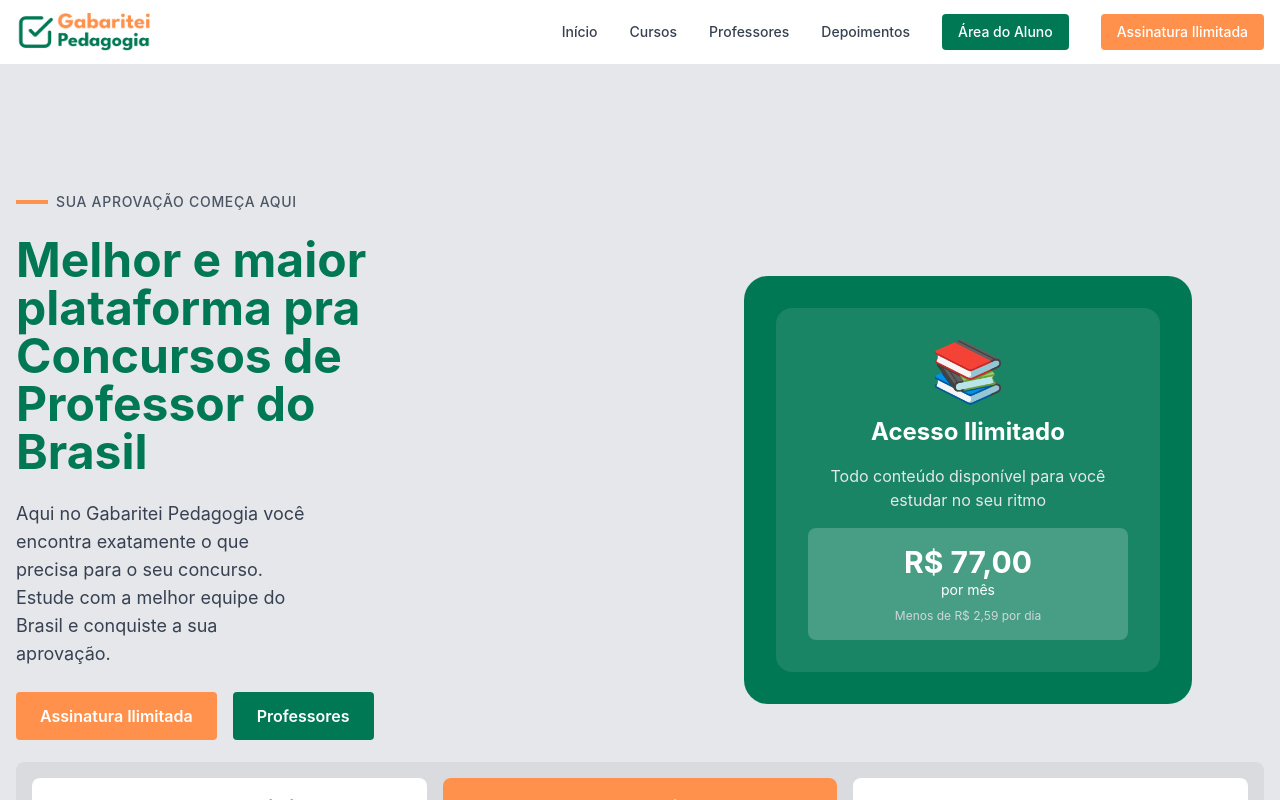
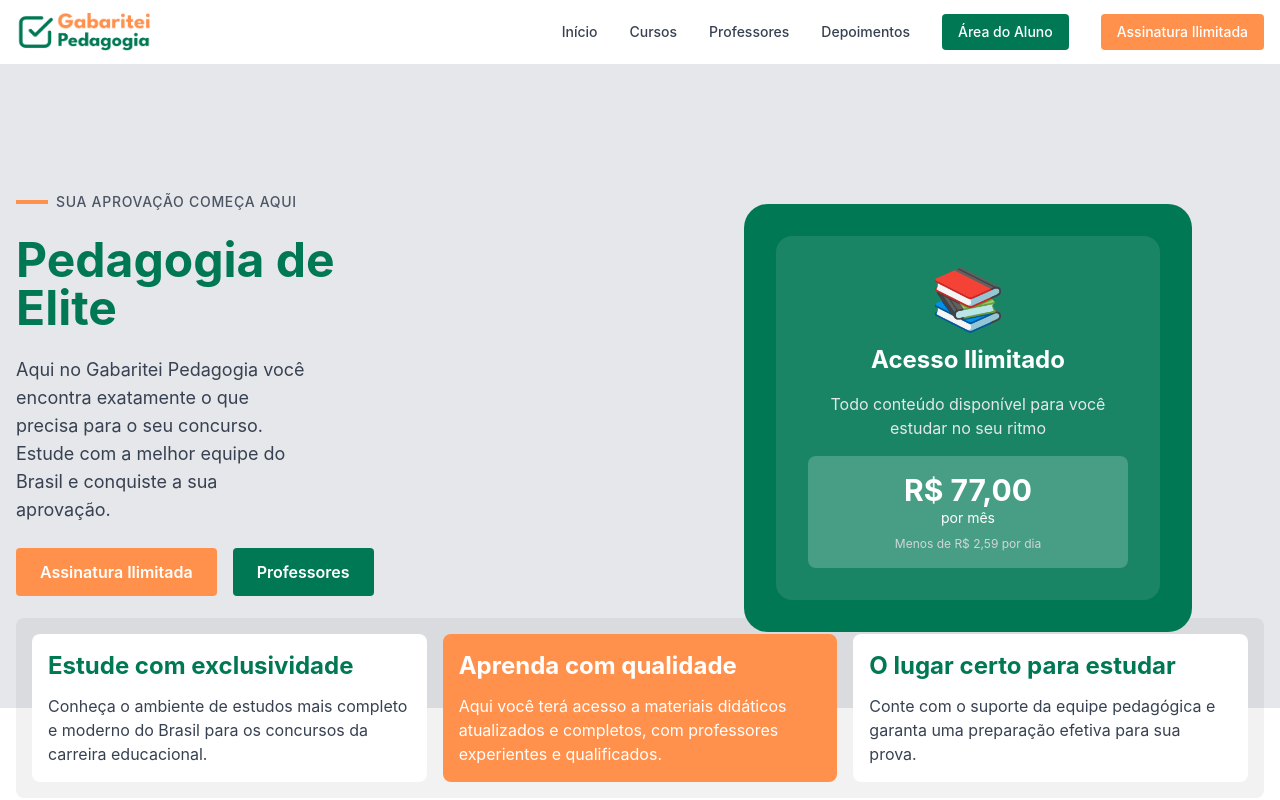
Before and after one commit to magosdosconcursos/site-gp, a Next.js app: page / in a window 1280 px wide. Shown: the top 800 px of the page. Built offline with nearby package versions, Linux system fonts and the light colour scheme.

Commit message:
primeira atualização

```diff
--- a/components/HeroSection.tsx
+++ b/components/HeroSection.tsx
@@ -13,7 +13,7 @@ export default function HeroSection() {
             </div>
 
             <h1 className="text-4xl md:text-5xl font-bold text-secondary-blue-dark leading-tight sm:w-2/3">
-              Melhor e maior plataforma pra Concursos de Professor do Brasil
+              Pedagogia de Elite
             </h1>
 
             <p className="text-lg text-gray-700 sm:w-1/2">
```
